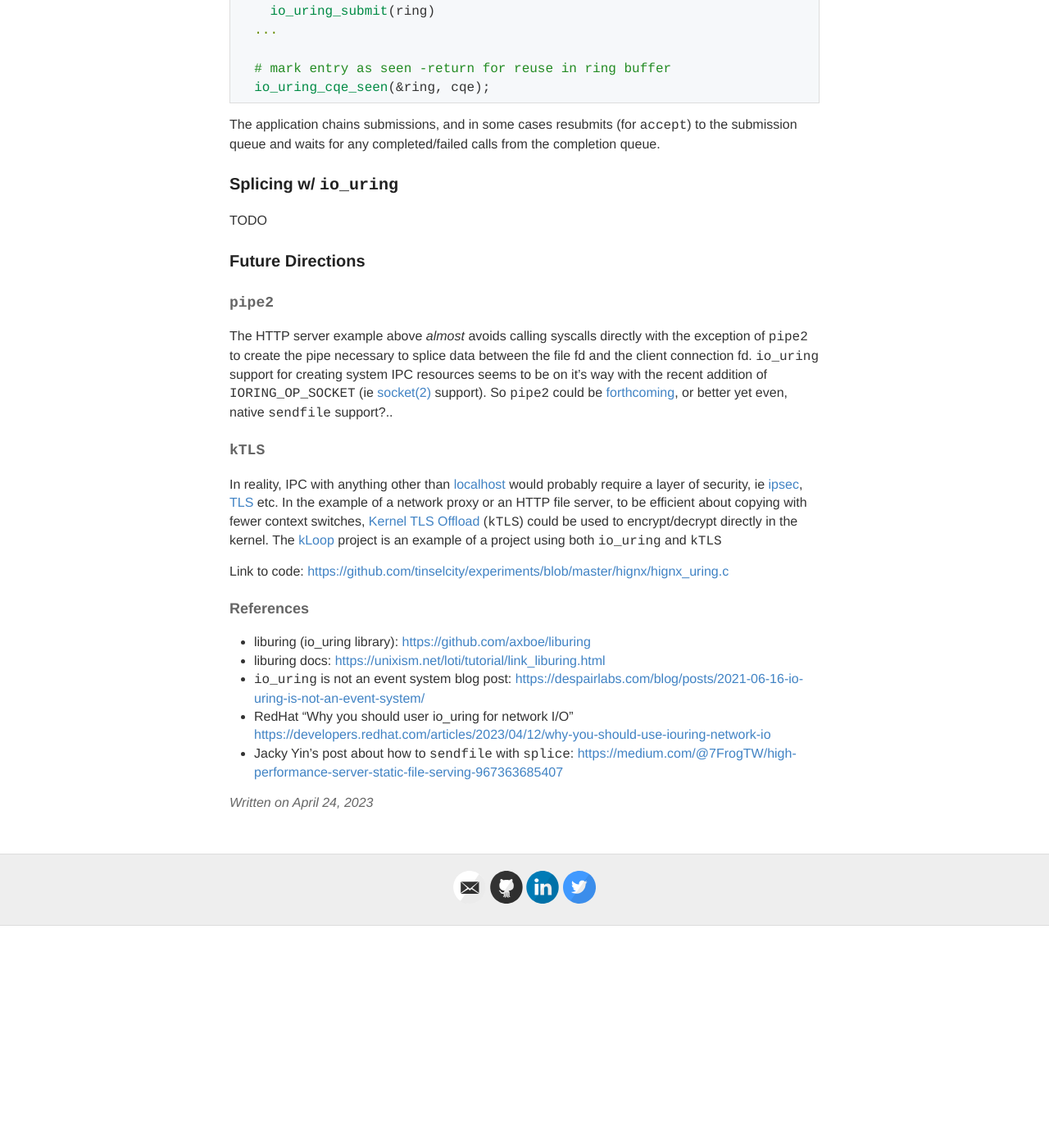
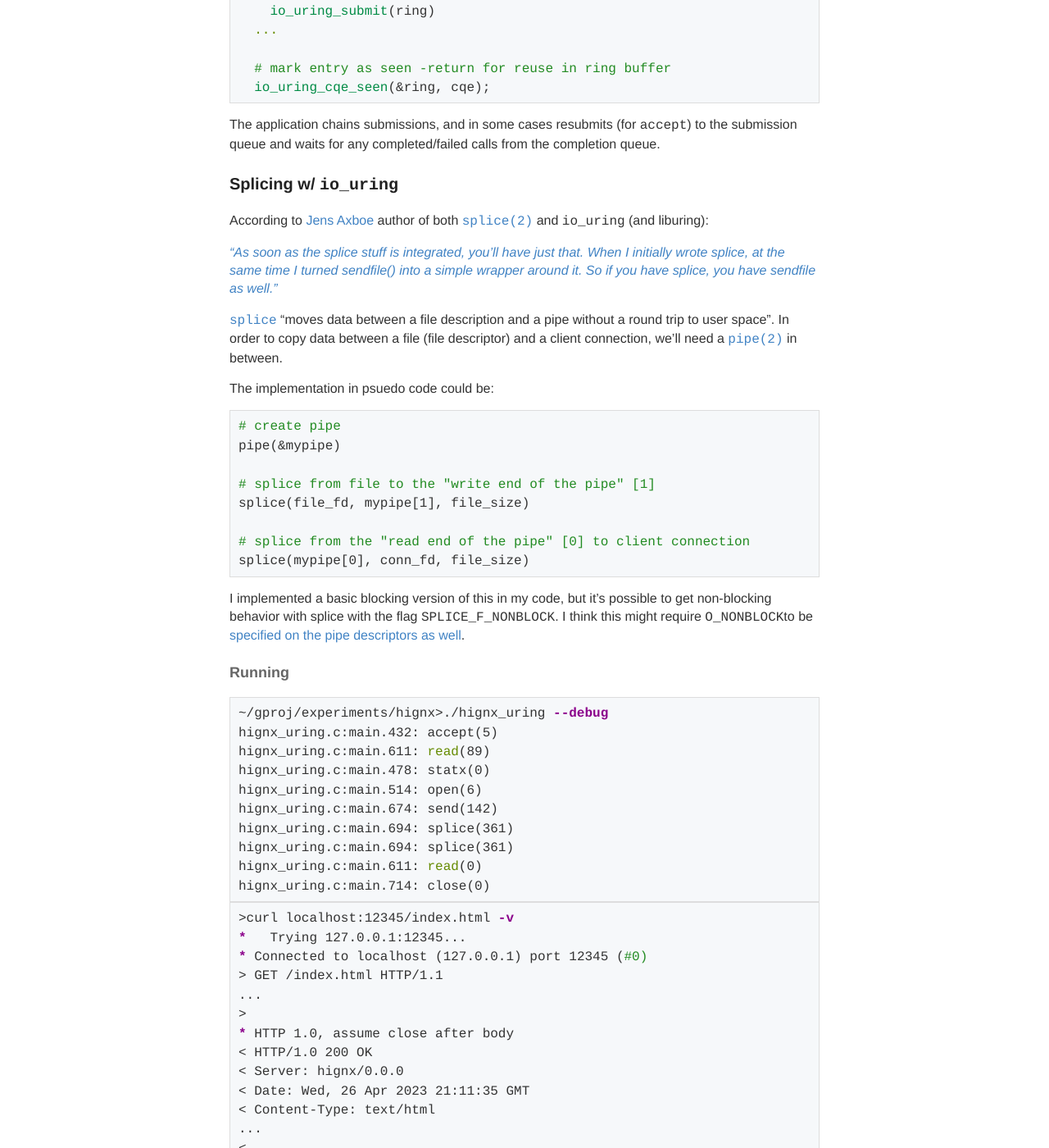
Before and after one commit to tinselcity/tinselcity.github.io, a Jekyll site: the page built from _posts/2023-4-24-Sendfile-W-Iouring.md, in a window 1280 px wide and 1400 px high, scrolled down 2691 px. Shown: the whole window at 82% size. Built offline with Jekyll 4.4.1, drawn with Linux system fonts in a browser that asks for light colours; before the commit the page ends 3820 px from its top, so only the background shows below that; some of the changed text lies outside the part shown.

Commit message:
cleanup.

````diff
--- a/_posts/2023-4-24-Sendfile-W-Iouring.md
+++ b/_posts/2023-4-24-Sendfile-W-Iouring.md
@@ -96,7 +96,95 @@ The application chains submissions, and in some cases resubmits (for `accept`) t
 
 ### Splicing w/ `io_uring`
 
-TODO
+According to [Jens Axboe](https://en.wikipedia.org/wiki/Jens_Axboe) author of both [`splice(2)`](https://man7.org/linux/man-pages/man2/splice.2.html) and `io_uring` (and liburing):
+
+[_"As soon as the splice stuff is integrated, you'll have just that. When I initially wrote splice, at the same time I turned sendfile() into a simple wrapper around it. So if you have splice, you have sendfile as well."_](https://lwn.net/Articles/810491/)
+
+[`splice`](https://en.wikipedia.org/wiki/Splice_(system_call)) "moves data between a file description and a pipe without a round trip to user space".  In order to copy data between a file (file descriptor) and a client connection, we'll need a [`pipe(2)`](https://man7.org/linux/man-pages/man2/pipe.2.html) in between.
+
+The implementation in psuedo code could be:
+```sh
+# create pipe
+pipe(&mypipe)
+
+# splice from file to the "write end of the pipe" [1]
+splice(file_fd, mypipe[1], file_size)
+
+# splice from the "read end of the pipe" [0] to client connection
+splice(mypipe[0], conn_fd, file_size)
+```
+
+I implemented a basic blocking version of this in my code, but it's possible to get non-blocking behavior with splice with the flag `SPLICE_F_NONBLOCK`.  I think this might require `O_NONBLOCK`to be [specified on the pipe descriptors as well](https://groups.google.com/g/fa.linux.kernel/c/MM9TRl0jCcM).
+
+#### Running
+
+```sh
+~/gproj/experiments/hignx>./hignx_uring --debug
+hignx_uring.c:main.432: accept(5)
+hignx_uring.c:main.611: read(89)
+hignx_uring.c:main.478: statx(0)
+hignx_uring.c:main.514: open(6)
+hignx_uring.c:main.674: send(142)
+hignx_uring.c:main.694: splice(361)
+hignx_uring.c:main.694: splice(361)
+hignx_uring.c:main.611: read(0)
+hignx_uring.c:main.714: close(0)
+```
+
+```sh
+>curl localhost:12345/index.html -v
+*   Trying 127.0.0.1:12345...
+* Connected to localhost (127.0.0.1) port 12345 (#0)
+> GET /index.html HTTP/1.1
+...
+>
+* HTTP 1.0, assume close after body
+< HTTP/1.0 200 OK
+< Server: hignx/0.0.0
+< Date: Wed, 26 Apr 2023 21:11:35 GMT
+< Content-Type: text/html
+...
+<
+<!DOCTYPE html>
+<html>
+<head>
+...
+```
+
+### Almost but not quite...
+
+It's _almost_ possible to write an HTTP server with `sendfile` behavior using just `io_uring` with the current single exception of `pipe2`, to create a pipe between the file object and the client connection object.
+
+```sh
+# stracing server serving client requests
+# >curl localhost:12345/index.html
+>strace ./hignx_uring
+...
+io_uring_enter(4, 1, 0, 0, NULL, 8)     = 1
+io_uring_enter(4, 1, 0, 0, NULL, 8)     = 1
+io_uring_enter(4, 1, 0, 0, NULL, 8)     = 1
+io_uring_enter(4, 1, 0, 0, NULL, 8)     = 1
+pipe2([58, 59], 0)                      = 0
+io_uring_enter(4, 1, 0, 0, NULL, 8)     = 1
+io_uring_enter(4, 1, 0, 0, NULL, 8)     = 1
+...
+io_uring_enter(4, 1, 0, 0, NULL, 8)     = 1
+io_uring_enter(4, 1, 0, 0, NULL, 8)     = 1
+io_uring_enter(4, 1, 0, 0, NULL, 8)     = 1
+pipe2([61, 62], 0)                      = 0
+io_uring_enter(4, 1, 0, 0, NULL, 8)     = 1
+io_uring_enter(4, 1, 0, 0, NULL, 8)     = 1
+...
+```
+
+Non-withstanding the `pipe2` call, a server written like this could be pretty efficient, and cut down context switching if calls can be coalesced.
+
+Proper high perforamnce usage of `io_uring` (and liburing) appears to still be tricky, especially in the context of [reactors](https://github.com/tinselcity/is2#the-reactor) and using timers/timeouts w/ `io_uring_submit_and_wait_timeout`.
+
+See issues:
+
+- "io_uring" is slower than epoll: [https://github.com/axboe/liburing/issues/189](https://github.com/axboe/liburing/issues/189)
+- "https://github.com/axboe/liburing/issues/536" [https://github.com/axboe/liburing/issues/536](https://github.com/axboe/liburing/issues/536)
 
 ### Future Directions
 
@@ -111,6 +199,8 @@ In reality, IPC with anything other than [localhost](https://en.wikipedia.org/wi
 Link to code:
 [https://github.com/tinselcity/experiments/blob/master/hignx/hignx_uring.c](https://github.com/tinselcity/experiments/blob/master/hignx/hignx_uring.c)
 
+_Thanks so much to Jacky Yin for their post [clarifying splice usage with io_uring](https://medium.com/@7FrogTW/high-performance-server-static-file-serving-967363685407)_
+
 #### References
 
 - liburing (io_uring library): [https://github.com/axboe/liburing](https://github.com/axboe/liburing)
````
